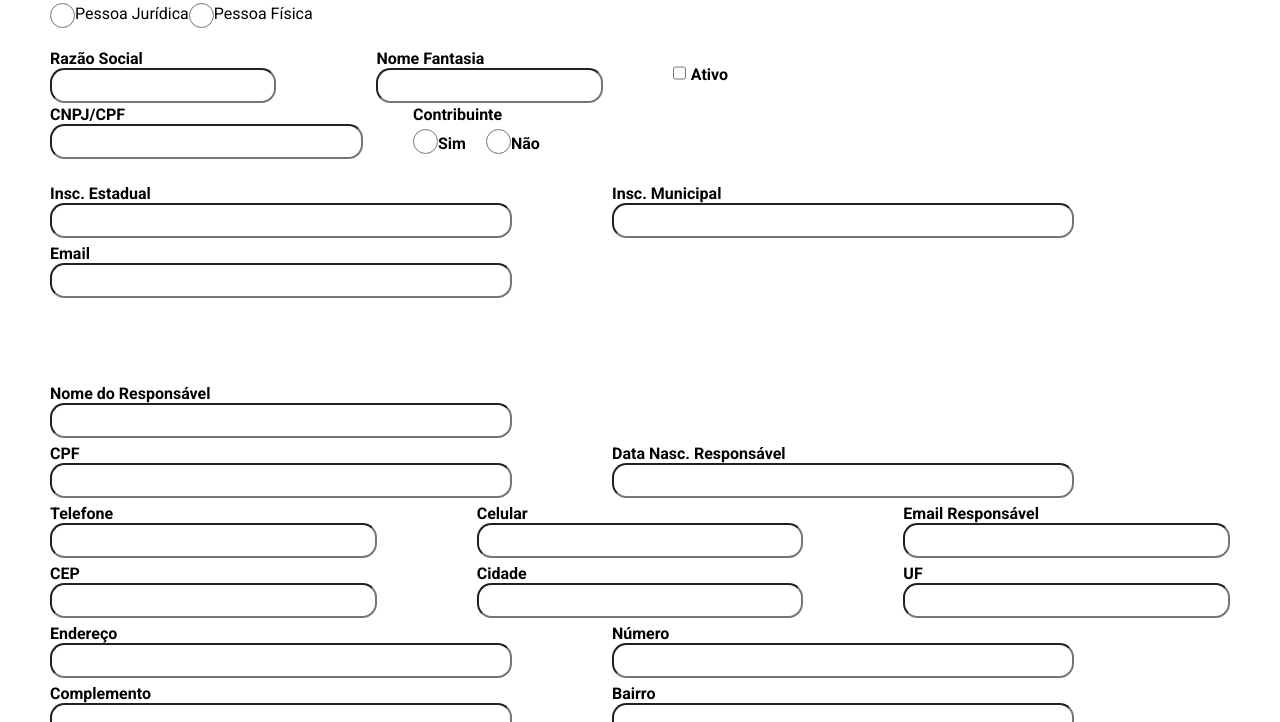
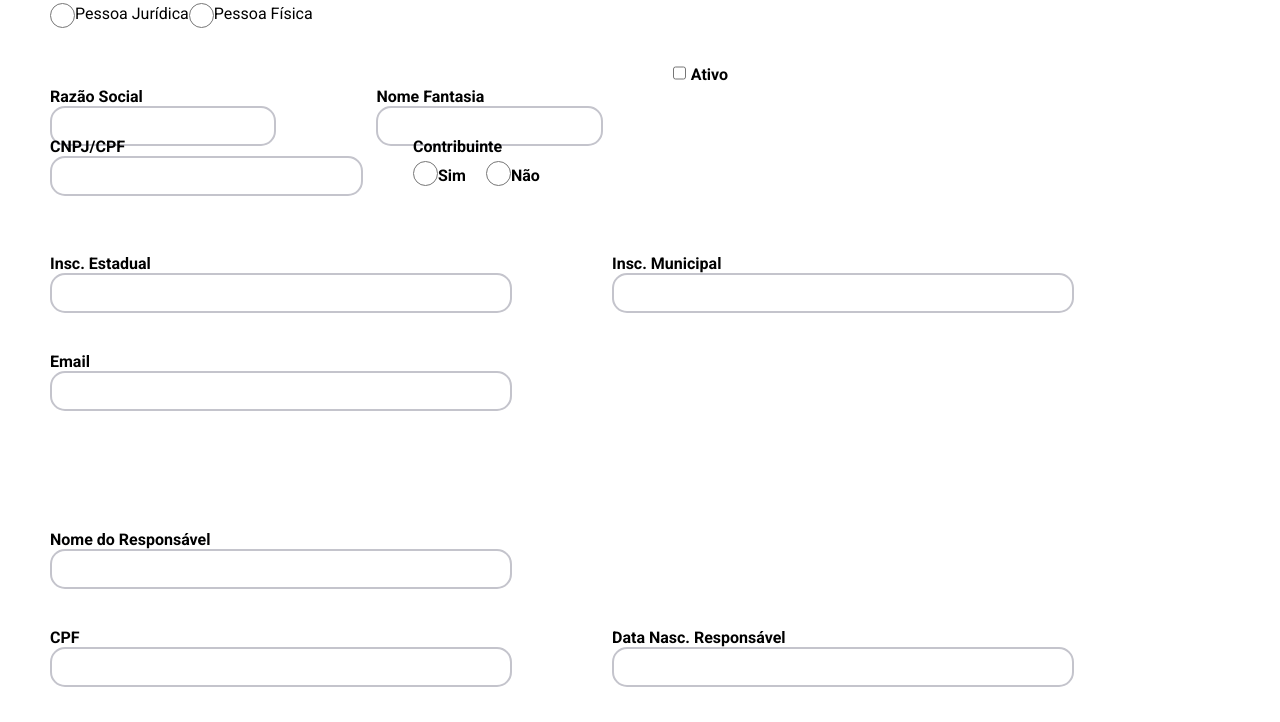
Before and after one commit to ViniciusFavorito/Crud-React, a React (Vite) app: page /new in a window 1280 px wide. Shown: the part 209-931 px from the top of the page. Built offline with nearby package versions, Linux system fonts and the light colour scheme.

Commit message:
CSS - 3
Ajustes Espaçamento de elementos, cor da borda dos inputs.

```diff
--- a/src/components/FormCNPJ/index.tsx
+++ b/src/components/FormCNPJ/index.tsx
@@ -26,6 +26,7 @@ import {
   BtnSave,
   DivWriteError,
   DivCancel,
+  DivTextAreaAlign,
 } from "./style";
 
 export function FormCnpj() {
@@ -74,6 +75,7 @@ export function FormCnpj() {
             </DivCheckGeral>
             <DivLabelAtivo>Ativo</DivLabelAtivo>
           </DivCheck>
+          <DivFlex></DivFlex>
         </DivFlex>
         <DivFlex>
           <CpfCnpj>
@@ -180,12 +182,12 @@ export function FormCnpj() {
             </DivWriteInput>
           </DivFlex>
           <DivTextArea>
-            <DivWriteInput>
+            <DivTextAreaAlign>
               Observação
               <InputWriteTextArea
                 {...register("resp_obs")}
               ></InputWriteTextArea>
-            </DivWriteInput>
+            </DivTextAreaAlign>
           </DivTextArea>
           <DivOptions>
             <DivSave>
--- a/src/components/FormCNPJ/style.tsx
+++ b/src/components/FormCNPJ/style.tsx
@@ -18,7 +18,7 @@ export const DivWriteInput = styled.div`
   height: 30px;
   padding-left: 50px;
   margin-right: 50px;
-  margin-top: 10px;
+  margin-top: 3rem;
 `;
 
 export const CpfCnpj = styled.div`
@@ -31,8 +31,9 @@ export const CpfCnpj = styled.div`
 export const InputWrite = styled.input`
   display: flex;
   width: 100%;
-  height: 35px;
-  border-radius: 0.9rem;
+  height: 2.5rem;
+  border-radius: 15px;
+  border: solid #c4c4cc 2px;
 `;
 
 export const DivTextArea = styled.div`
@@ -46,6 +47,14 @@ export const InputWriteTextArea = styled.textarea`
   width: 100%;
   height: 150px;
   border-radius: 0.9rem;
+`;
+
+export const DivTextAreaAlign = styled.div`
+  width: 97%;
+  height: 30px;
+  padding-left: 50px;
+  margin-right: 50px;
+  margin-top: 10px;
 `;
 
 export const DivCheck = styled.div`
```
